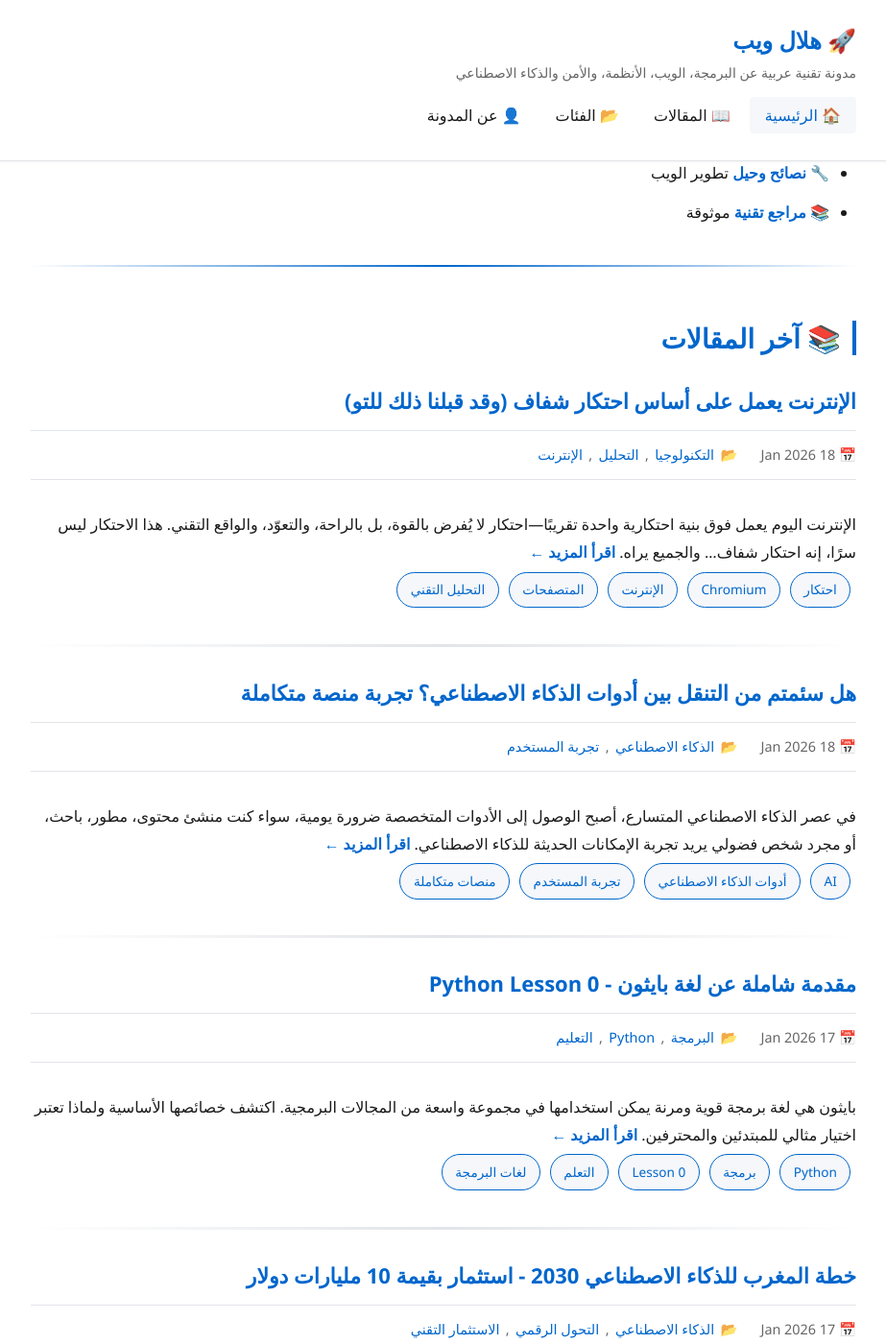
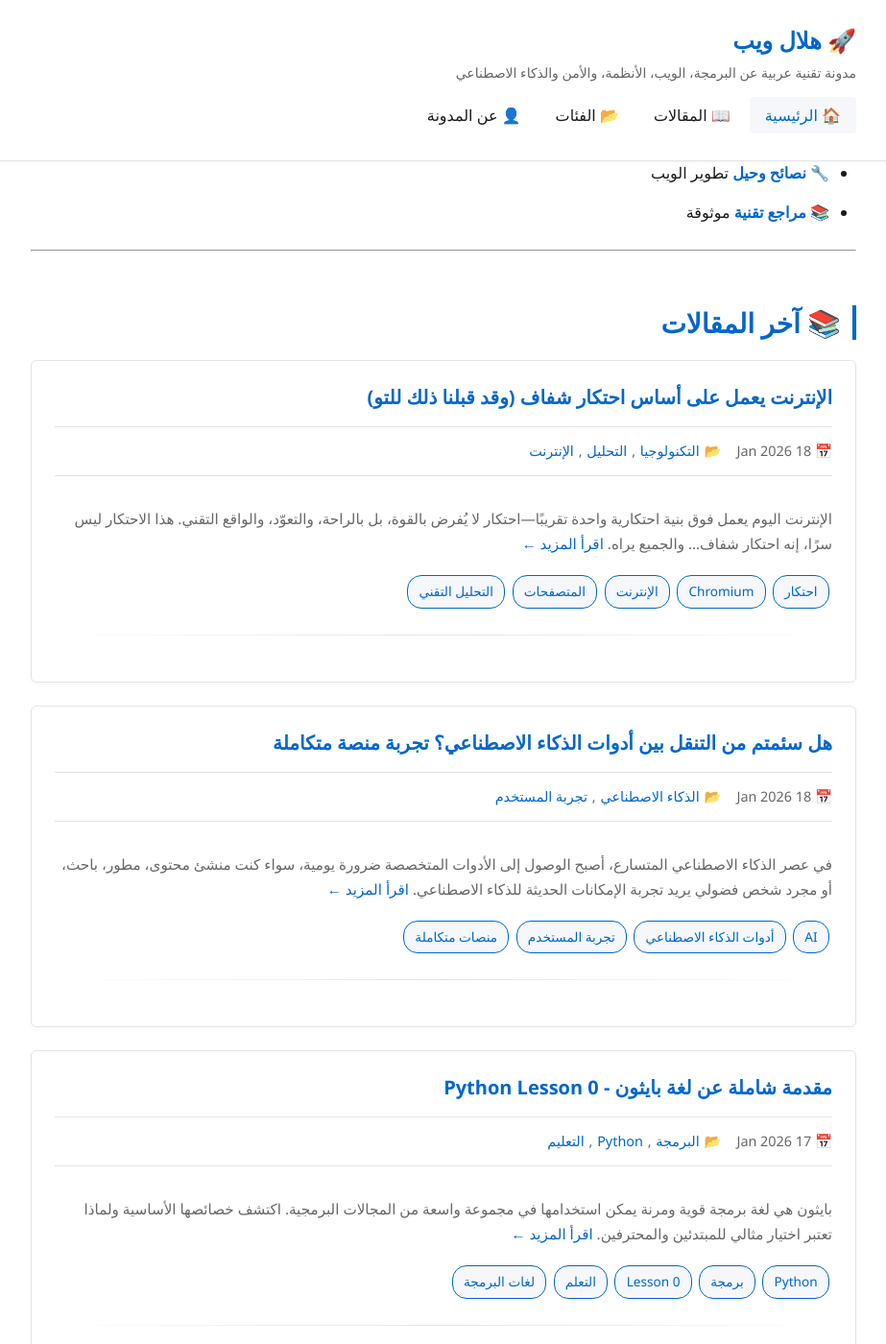
Before and after one commit to KerrasDev/HellaleWeb, a Jekyll site: the page built from index.md, in a window 1280 px wide and 1400 px high, scrolled down 565 px. Shown: the whole window at 96% size, without its empty margins (178-1101 px from the left). Built offline with Jekyll 4.4.1, drawn with Linux system fonts in a browser that asks for light colours; some web fonts are replaced.

Commit message:
Complete CSS and page updates for JavaScript integration

```diff
--- a/assets/css/style.css
+++ b/assets/css/style.css
@@ -333,6 +333,7 @@
     gap: 0.4rem;
 }
 
+/* ===== View Counters ===== */
 .post-views {
     font-weight: 500;
     color: var(--primary);
@@ -340,29 +341,10 @@
     padding: 0.25rem 0.75rem;
     border-radius: 12px;
     border: 1px solid var(--border);
-}
-
-.post-categories {
-    display: inline-flex;
-    align-items: center;
-    gap: 0.4rem;
-}
-
-/* ===== Post List Meta with View Counter ===== */
-.post-list-meta {
-    color: var(--text-light);
-    font-size: 0.85rem;
-    display: flex;
-    flex-wrap: wrap;
-    gap: 1rem;
-    align-items: center;
-    margin: 0.5rem 0;
-}
-
-.post-list-meta > span {
     display: inline-flex;
     align-items: center;
     gap: 0.3rem;
+    font-size: 0.9rem;
 }
 
 .post-views-list {
@@ -373,6 +355,9 @@
     border-radius: 10px;
     border: 1px solid var(--border);
     font-size: 0.8rem;
+    display: inline-flex;
+    align-items: center;
+    gap: 0.3rem;
 }
 
 .post-views-list .view-count {
@@ -380,55 +365,21 @@
     font-weight: 600;
 }
 
-/* ===== Tags & Categories ===== */
-.tag,
-.category {
-    display: inline-block;
-    background-color: var(--bg-light);
+.view-count {
     color: var(--primary);
-    padding: 0.35rem 0.85rem;
-    border-radius: 20px;
-    font-size: 0.85rem;
-    margin: 0.35rem 0.35rem 0.35rem 0;
-    border: 1.5px solid var(--primary);
-    transition: all 0.2s;
-    font-weight: 500;
+    font-weight: 600;
 }
 
-.tag:hover,
-.category:hover {
-    background-color: var(--primary);
-    color: white;
-    border-color: var(--primary);
-    transform: translateY(-2px);
-}
-
-/* ===== Horizontal Rules & Dividers ===== */
-hr {
-    border: none;
-    height: 2px;
-    background: linear-gradient(90deg, transparent, var(--primary), transparent);
-    margin: 2.5em 0;
-    border-radius: 1px;
-}
-
-.post-divider {
-    border: none;
-    height: 3px;
-    background: linear-gradient(90deg, transparent, var(--border) 50%, transparent);
-    margin: 2em 0;
-}
-
-/* ===== Post List ===== */
+/* ===== Post List Items ===== */
 .post-list-item {
-    transition: all 0.3s ease;
-    position: relative;
     background-color: var(--bg);
     padding: 2rem;
     margin-bottom: 2rem;
     border-radius: 8px;
     border: 1px solid var(--border);
     box-shadow: 0 2px 8px rgba(0, 0, 0, 0.04);
+    transition: all 0.3s ease;
+    position: relative;
 }
 
 .post-list-item:hover {
@@ -487,37 +438,6 @@
 
 .post-list-link:hover {
     text-decoration: underline;
-}
-
-.read-more {
-    color: var(--primary);
-    font-weight: 600;
-    display: inline-flex;
-    align-items: center;
-    gap: 0.5rem;
-    transition: all 0.2s;
-}
-
-.read-more:hover {
-    gap: 0.75rem;
-}
-
-.post-views-list {
-    font-weight: 500;
-    color: var(--text-light);
-    background-color: var(--bg-light);
-    padding: 0.2rem 0.6rem;
-    border-radius: 10px;
-    border: 1px solid var(--border);
-    font-size: 0.8rem;
-    display: inline-flex;
-    align-items: center;
-    gap: 0.3rem;
-}
-
-.post-views-list .view-count {
-    color: var(--primary);
-    font-weight: 600;
 }
 
 .post-tags-list {
@@ -702,6 +622,134 @@
     color: white;
 }
 
+/* ===== Home Page Post Previews ===== */
+.post-preview {
+    background-color: var(--bg);
+    padding: 1.5rem;
+    margin-bottom: 1.5rem;
+    border-radius: 6px;
+    border: 1px solid var(--border);
+    box-shadow: 0 2px 6px rgba(0, 0, 0, 0.03);
+    transition: all 0.2s ease;
+}
+
+.post-preview:hover {
+    border-color: var(--primary);
+    box-shadow: 0 4px 12px rgba(0, 102, 204, 0.08);
+}
+
+.post-header-preview {
+    margin-bottom: 1rem;
+}
+
+.post-header-preview h3 {
+    margin: 0 0 0.75rem;
+    font-size: 1.25rem;
+    line-height: 1.4;
+}
+
+.post-link {
+    color: var(--primary);
+    text-decoration: none;
+    transition: all 0.2s;
+}
+
+.post-link:hover {
+    text-decoration: underline;
+    color: var(--accent);
+}
+
+.post-meta {
+    color: var(--text-light);
+    font-size: 0.9rem;
+    display: flex;
+    flex-wrap: wrap;
+    gap: 1rem;
+    align-items: center;
+}
+
+.post-meta > span {
+    display: inline-flex;
+    align-items: center;
+    gap: 0.3rem;
+}
+
+.post-excerpt {
+    color: var(--text-light);
+    line-height: 1.7;
+    margin: 1rem 0;
+    font-size: 0.95rem;
+}
+
+.post-tags-preview {
+    margin: 1rem 0;
+}
+
+.post-tags-preview .tag {
+    display: inline-block;
+    background-color: var(--bg-light);
+    color: var(--primary);
+    padding: 0.25rem 0.7rem;
+    border-radius: 15px;
+    font-size: 0.85rem;
+    margin: 0.2rem 0.2rem 0.2rem 0;
+    border: 1px solid var(--primary);
+    transition: all 0.2s;
+}
+
+.post-tags-preview .tag:hover {
+    background-color: var(--primary);
+    color: white;
+    transform: translateY(-1px);
+}
+
+.post-divider {
+    border: none;
+    height: 1px;
+    background: linear-gradient(90deg, transparent, var(--border), transparent);
+    margin: 1.5rem 0;
+}
+
+.explore-links {
+    display: flex;
+    flex-wrap: wrap;
+    gap: 1rem;
+    justify-content: center;
+    margin: 2rem 0;
+}
+
+.explore-btn {
+    padding: 0.75rem 1.5rem;
+    border-radius: 6px;
+    font-weight: 600;
+    text-decoration: none;
+    transition: all 0.2s;
+    border: 2px solid var(--primary);
+    display: inline-block;
+}
+
+.explore-btn.primary {
+    background-color: var(--primary);
+    color: white;
+}
+
+.explore-btn.primary:hover {
+    background-color: var(--accent);
+    border-color: var(--accent);
+    transform: translateY(-2px);
+}
+
+.explore-btn.secondary {
+    background-color: transparent;
+    color: var(--primary);
+}
+
+.explore-btn.secondary:hover {
+    background-color: var(--primary);
+    color: white;
+    transform: translateY(-2px);
+}
+
 /* ===== Related Posts ===== */
 .related-posts {
     background-color: var(--bg-light);
@@ -789,6 +837,31 @@
     .post-list-header h3 {
         font-size: 1.25rem;
     }
+
+    .post-views {
+        font-size: 0.85rem;
+        padding: 0.2rem 0.6rem;
+    }
+
+    /* Responsive fixes for home page */
+    .post-preview {
+        padding: 1.25rem;
+    }
+
+    .post-header-preview h3 {
+        font-size: 1.125rem;
+    }
+
+    .explore-links {
+        flex-direction: column;
+        align-items: center;
+    }
+
+    .explore-btn {
+        width: 100%;
+        max-width: 300px;
+        text-align: center;
+    }
 }
 
 @media (max-width: 480px) {
@@ -826,6 +899,23 @@
     .post-views-list {
         font-size: 0.75rem;
         padding: 0.15rem 0.5rem;
+    }
+
+    .post-views {
+        font-size: 0.8rem;
+        padding: 0.15rem 0.5rem;
+    }
+
+    /* Responsive fixes for home page */
+    .post-preview {
+        padding: 1rem;
+    }
+
+    .post-meta {
+        flex-direction: column;
+        align-items: flex-start;
+        gap: 0.5rem;
+        font-size: 0.85rem;
     }
 }
 
--- a/assets/js/scripts.js
+++ b/assets/js/scripts.js
@@ -5,6 +5,7 @@
 
 // Initialize all scripts when DOM is loaded
 document.addEventListener('DOMContentLoaded', function() {
+    console.log('HellaleWeb scripts loaded');
     initializeViewCounters();
 });
 
@@ -12,6 +13,12 @@
  * Initialize view counters for individual posts
  */
 function initializePostViewCounter() {
+    const viewCountElement = document.getElementById('view-count');
+    if (!viewCountElement) {
+        console.warn('View count element not found');
+        return;
+    }
+
     // Create a unique ID for this post based on its path
     const postPath = window.location.pathname.replace(/\//g, '-').replace(/^-|-$/g, '');
     const namespace = 'hellaleweb';
@@ -27,18 +34,12 @@
         })
         .then(data => {
             // Update the view count display
-            const viewCountElement = document.getElementById('view-count');
-            if (viewCountElement) {
             viewCountElement.textContent = data.value || 0;
-            }
         })
         .catch(error => {
             console.error('Error fetching view count:', error);
             // Show 0 if there's an error
-            const viewCountElement = document.getElementById('view-count');
-            if (viewCountElement) {
             viewCountElement.textContent = '0';
-            }
         });
 }
 
@@ -47,11 +48,20 @@
  */
 function initializeListViewCounters() {
     const viewCountElements = document.querySelectorAll('.post-views-list');
+    if (viewCountElements.length === 0) {
+        console.log('No list view counters found');
+        return;
+    }
+
     const namespace = 'hellaleweb';
 
-    viewCountElements.forEach(element => {
+    viewCountElements.forEach((element, index) => {
         const postUrl = element.getAttribute('data-post-url');
-        if (postUrl) {
+        if (!postUrl) {
+            console.warn(`Post URL not found for element ${index}`);
+            return;
+        }
+
         const postPath = postUrl.replace(/\//g, '-').replace(/^-|-$/g, '');
 
         // Use 'get' instead of 'hit' to not increment on list pages
@@ -68,13 +78,13 @@
                     viewCountSpan.textContent = (data.value || 0);
                 }
             })
-                .catch(() => {
+            .catch(error => {
+                console.error('Error fetching list view count:', error);
                 const viewCountSpan = element.querySelector('.view-count');
                 if (viewCountSpan) {
                     viewCountSpan.textContent = '0';
                 }
             });
-        }
     });
 }
 
@@ -84,13 +94,18 @@
 function initializeViewCounters() {
     // Check if we're on a single post page
     if (document.getElementById('view-count')) {
+        console.log('Initializing post view counter');
         initializePostViewCounter();
     }
 
     // Check if we're on a list page with view counters
     if (document.querySelectorAll('.post-views-list').length > 0) {
+        console.log('Initializing list view counters');
         initializeListViewCounters();
     }
+
+    // Log completion
+    console.log('View counters initialized');
 }
 
 /**
@@ -101,3 +116,8 @@
 function getPostPath(url) {
     return url.replace(/\//g, '-').replace(/^-|-$/g, '');
 }
+
+// Global error handling
+window.addEventListener('error', function(e) {
+    console.error('Script error:', e.error);
+});
```
Lines whose indentation alone changed are shown as unchanged.
